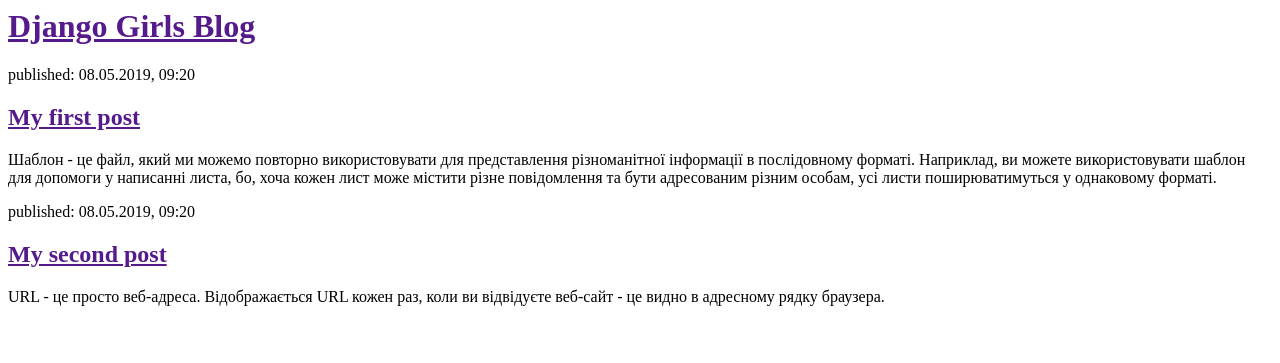
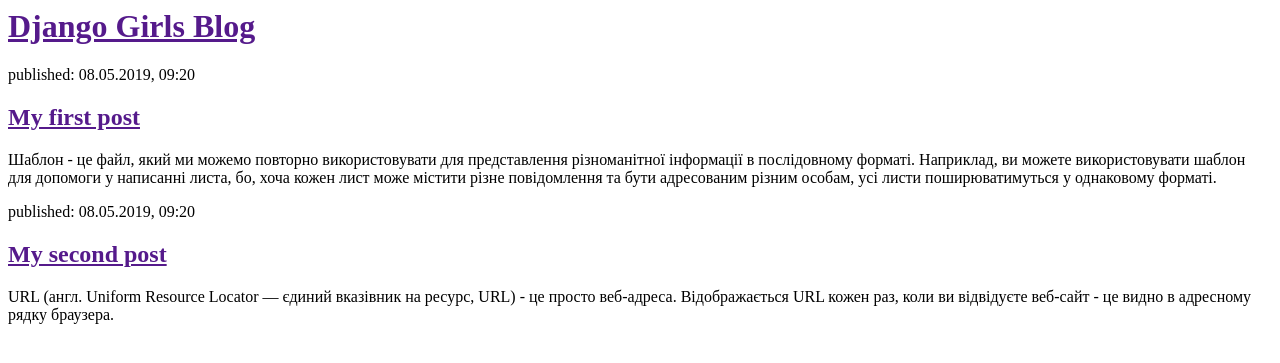
Before and after one commit to irastudent/my-first-blog, a Django app: page / in a window 1280 px wide. Shown: the top 363 px of the page. Run offline with Django 3.2, Linux system fonts and the light colour scheme.

Commit message:
Changed the HTML for the site.

```diff
--- a/blog/templates/blog/post_list.html
+++ b/blog/templates/blog/post_list.html
@@ -21,7 +21,8 @@
         <div>
             <p>published: 08.05.2019, 09:20</p>
             <h2><a href="">My second post</a></h2>
-            <p>URL - це просто веб-адреса. Відображається URL кожен раз,
+            <p>URL (англ. Uniform Resource Locator — єдиний вказівник на ресурс, URL)
+             - це просто веб-адреса. Відображається URL кожен раз,
              коли ви відвідуєте веб-сайт - це видно в адресному рядку
               браузера.</p>
         </div>
```
